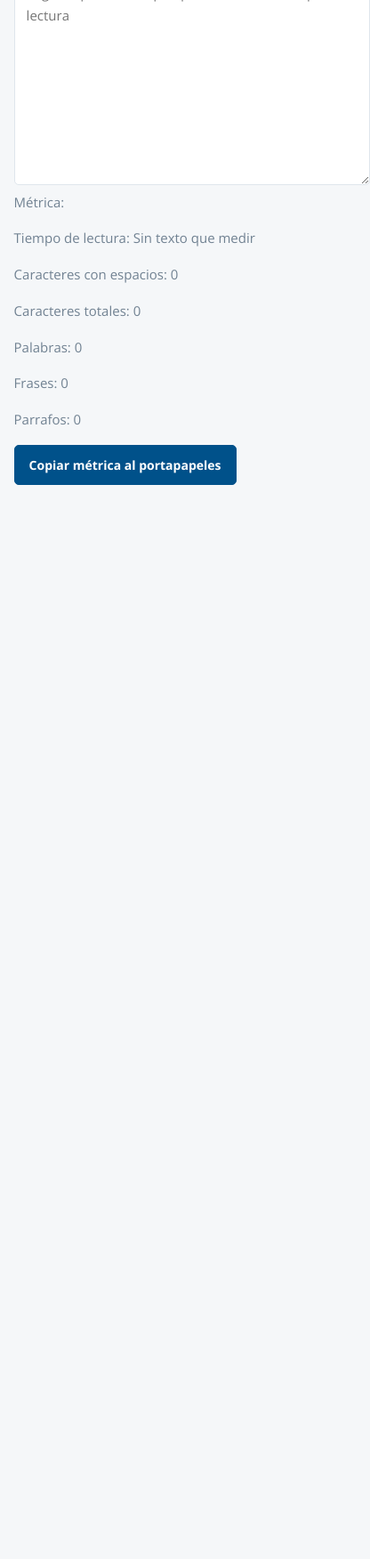
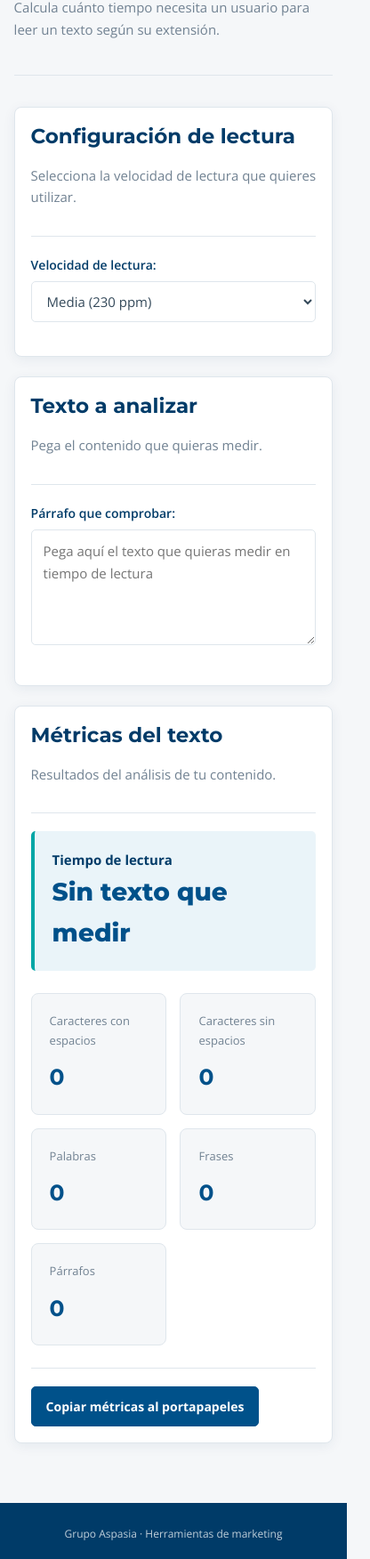
Before and after one commit to DiegoCAspasia/aspasia-practicas-cesar, a plain HTML site: page herramientas/01/index.html in a window 390 px wide. Shown: the part 248-2000 px from the top of the page at 89% size, 416 px wide, since content can reach past the window. Before the commit the page ends 844 px from the top, so only its background shows below. Drawn offline with nearby package versions, Linux system fonts and the light colour scheme.

Commit message:
actualizada calculadora para acoplar estilos nuevos

```diff
--- a/herramientas/01/calculadora.css
+++ b/herramientas/01/calculadora.css
@@ -1,18 +1,45 @@
-.boton {
-    position: relative;
-    display: inline-block;
+/* CUADRÍCULA DE MÉTRICAS */
+
+.metrics-grid {
+    display: grid;
+    grid-template-columns: repeat(auto-fit, minmax(160px, 1fr));
+    gap: 15px;
+    margin-top: 25px;
 }
 
-.tooltip {
-    display: none;
-    position: absolute;
-    top: 120%;
-    left: 50%;
-    transform: translateX(-50%);
-    background: #333;
-    color: white;
-    padding: 6px 10px;
-    border-radius: 5px;
-    white-space: nowrap;
-    font-size: 12px;
+.metric-card {
+    background: #F5F7F9;
+    border: 1px solid #DFE6EC;
+    border-radius: 8px;
+    padding: 20px;
+    display: flex;
+    flex-direction: column;
+    gap: 10px;
 }
+
+.metric-card span {
+    font-size: 13px;
+    color: #718292;
+}
+
+.metric-card strong {
+    font-family: 'Montserrat', sans-serif;
+    font-size: 25px;
+    color: #00518A;
+}
+
+/* RESPONSIVE */
+
+@media (max-width: 600px) {
+    .metrics-grid {
+        grid-template-columns: repeat(2, 1fr);
+    }
+
+    .form-actions {
+        justify-content: stretch;
+    }
+
+    .form-actions button {
+        width: 100%;
+    }
+}
--- a/herramientas/01/index.html
+++ b/herramientas/01/index.html
@@ -1,48 +1,188 @@
+
 <!DOCTYPE html>
 <html lang="es">
 
 <head>
     <meta charset="UTF-8">
     <meta name="viewport" content="width=device-width, initial-scale=1.0">
-    <title>Calculadora tiempo lectura</title>
 
+    <title>Calculadora tiempo de lectura</title>
+
+    <!-- CSS -->
     <link rel="stylesheet" href="../../css/base.css">
-    <script src="script.js"></script>
     <link rel="stylesheet" href="calculadora.css">
+
+    <!-- JavaScript -->
+    <script src="../../js/base.js" defer></script>
+    <script src="script.js" defer></script>
 </head>
 
 <body>
-    <h1>Calculadora de tiempo de lectura y metricas de texto</h1>
 
+    <!-- HEADER GENERAL -->
+    <header>
+        <div class="header-inner">
+            <div class="logo">ASPASIA</div>
+            <span>Herramientas de marketing</span>
+        </div>
+    </header>
+
+
+    <!-- CONTENIDO PRINCIPAL -->
     <main>
-        <section>
-            <label for="velocidad">Velocidad de lectura:</label>
-            <select id="velocidad">
-                <option value="180">Lenta (180 ppm)</option>
-                <option value="230">Media (230 ppm)</option>
-                <option value="280">Rápida (280 ppm)</option>
-            </select>
+
+        <!-- CABECERA DE LA HERRAMIENTA -->
+        <div class="page-header">
+
+            <div class="breadcrumb">
+                Marketing / Herramientas / Contenidos
+            </div>
+
+            <h1>Calculadora de tiempo de lectura y métricas de texto</h1>
+
+            <p>
+                Calcula cuánto tiempo necesita un usuario
+                para leer un texto según su extensión.
+            </p>
+
+        </div>
+
+
+        <!-- CONFIGURACIÓN DE LECTURA -->
+        <section class="panel">
+
+            <div class="panel-title">
+                <h2>Configuración de lectura</h2>
+                <p>
+                    Selecciona la velocidad de lectura que quieres utilizar.
+                </p>
+            </div>
+
+            <div class="form-group">
+
+                <label for="velocidad">
+                    Velocidad de lectura:
+                </label>
+
+                <select id="velocidad">
+                    <option value="180">Lenta (180 ppm)</option>
+                    <option value="230" selected>Media (230 ppm)</option>
+                    <option value="280">Rápida (280 ppm)</option>
+                </select>
+
+            </div>
+
         </section>
-        <section>
-            <label for="parrafo">Parrafo que comprobar:<br></label>
-            <textarea style="width: 25rem; height: 15rem;" id="parrafo"
-                placeholder="Pegue aquí el texto que quiera medir en tiempo de lectura"></textarea>
+
+
+        <!-- TEXTO A ANALIZAR -->
+        <section class="panel">
+
+            <div class="panel-title">
+                <h2>Texto a analizar</h2>
+                <p>
+                    Pega el contenido que quieras medir.
+                </p>
+            </div>
+
+            <div class="form-group">
+
+                <label for="parrafo">
+                    Párrafo que comprobar:
+                </label>
+
+                <textarea
+                    id="parrafo"
+                    placeholder="Pega aquí el texto que quieras medir en tiempo de lectura"
+                ></textarea>
+
+            </div>
+
         </section>
-        <section>
-            <p>Métrica:</p>
-            <p>Tiempo de lectura: <span id="calculo">Sin texto que medir</span></p>
-            <p>Caracteres con espacios: <span id="caracteres-espacios">0</span></p>
-            <p>Caracteres totales: <span id="caracteres">0</span></p>
-            <p>Palabras: <span id="palabras">0</span></p>
-            <p>Frases: <span id="frases">0</span></p>
-            <p>Parrafos: <span id="parrafos">0</span></p>
 
-            <div class="boton" id="copiar">
-                <button>Copiar métrica al portapapeles</button>
-                <span class="tooltip">Texto copiado!</span>
+
+        <!-- RESULTADOS -->
+        <section class="panel">
+
+            <div class="panel-title">
+                <h2>Métricas del texto</h2>
+                <p>
+                    Resultados del análisis de tu contenido.
+                </p>
             </div>
+
+
+            <!-- TIEMPO DE LECTURA -->
+            <div class="result">
+
+                <div class="result-title">
+                    Tiempo de lectura
+                </div>
+
+                <div class="result-value" id="calculo">
+                    Sin texto que medir
+                </div>
+
+            </div>
+
+
+            <!-- MÉTRICAS -->
+            <div class="metrics-grid">
+
+                <div class="metric-card">
+                    <span>Caracteres con espacios</span>
+                    <strong id="caracteres-espacios">0</strong>
+                </div>
+
+                <div class="metric-card">
+                    <span>Caracteres sin espacios</span>
+                    <strong id="caracteres">0</strong>
+                </div>
+
+                <div class="metric-card">
+                    <span>Palabras</span>
+                    <strong id="palabras">0</strong>
+                </div>
+
+                <div class="metric-card">
+                    <span>Frases</span>
+                    <strong id="frases">0</strong>
+                </div>
+
+                <div class="metric-card">
+                    <span>Párrafos</span>
+                    <strong id="parrafos">0</strong>
+                </div>
+
+            </div>
+
+
+            <!-- ACCIONES DEL PANEL -->
+            <div class="panel-actions">
+
+                <div class="boton" id="copiar">
+
+                    <button type="button">
+                        Copiar métricas al portapapeles
+                    </button>
+
+                    <p class="dialogo-boton">
+                        ¡Texto copiado!
+                    </p>
+
+                </div>
+
+            </div>
+
         </section>
+
     </main>
+
+
+    <!-- FOOTER -->
+    <footer>
+        <p>Grupo Aspasia · Herramientas de marketing</p>
+    </footer>
+
 </body>
-
 </html>
--- a/herramientas/01/script.js
+++ b/herramientas/01/script.js
@@ -12,7 +12,6 @@ function start() {
     let calculo = document.getElementById("calculo");
 
     let copiar = document.getElementById("copiar");
-    let tooltip = document.getElementsByClassName("tooltip")[0];
 
     let caracteresEspacio = 0;
     let caracteres = 0;
@@ -44,7 +43,7 @@ function start() {
         frasesSpan.textContent = frases;
         parrafosSpan.textContent = parrafos;
 
-        if(texto == ""){
+        if (texto == "") {
             calculo.textContent = "Sin texto que medir";
             return;
         }
@@ -60,16 +59,20 @@ function start() {
     }
 
     copiar.addEventListener("click", (event) => {
+
         event.preventDefault();
 
-        navigator.clipboard.writeText(calculo.textContent);
-    })
+        let metricas = `
+Tiempo de lectura: ${calculo.textContent}
+Caracteres con espacios: ${caracteresEspacioSpan.textContent}
+Caracteres sin espacios: ${caracteresSpan.textContent}
+Palabras: ${palabrasSpan.textContent}
+Frases: ${frasesSpan.textContent}
+Párrafos: ${parrafosSpan.textContent}
+        `.trim();
 
-    copiar.addEventListener("click", (event) => {
-        tooltip.style.display = "block";
+        navigator.clipboard.writeText(metricas);
 
-        setTimeout(() => {
-            tooltip.style.display = "none";
-        }, 2000);
-    })
+    });
+
 }
```
